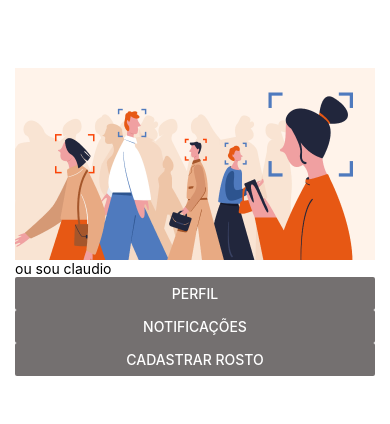
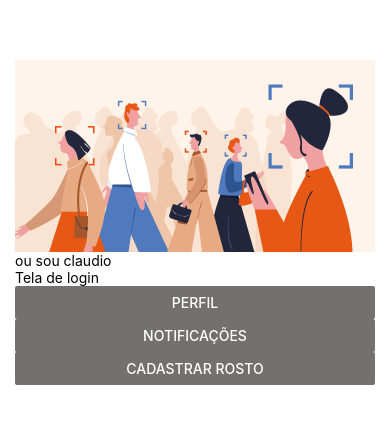
Before and after one commit to berg1618/spy-cam, a React Native app: screen / in a window 390 px wide. Shown: the part 200-624 px from the top of the page. Built offline with nearby package versions, Linux system fonts and the light colour scheme.

Commit message:
pasta components

```diff
--- a/App.js
+++ b/App.js
@@ -1,5 +1,6 @@
 import { StatusBar } from "expo-status-bar";
 import { Button, Image, StyleSheet, Text, View } from "react-native";
+import Login from "./components/Login/";
 import React from "react";
 export default function App() {
   return (
@@ -8,7 +9,13 @@ export default function App() {
         <View>
           <Image source={require("./assets/pagina_incial.png")} />
           <Text>ou sou claudio</Text>
+
         </View>
+
+        {/* ##########----############ */}
+        {/* vcs podem chamar seu componente aqui para poder testar */}
+        <Login />
+         {/* ##########----############ */}
 
         <Button title="Perfil" color="#747070" />
         <Button title="Notificações" color="#747070" />
--- /dev/null
+++ b/components/Login/index.js
@@ -0,0 +1,17 @@
+import { StatusBar } from "expo-status-bar";
+import { Button, Image, StyleSheet, Text, View } from "react-native";
+import React from "react";
+const Login = () => {
+  return (
+    <View>
+      <View>
+        <View>
+
+          <Text>Tela de login</Text>
+        </View>
+      </View>
+    </View>
+  );
+}
+
+export default Login
--- a/package.json
+++ b/package.json
@@ -9,12 +9,15 @@
     "web": "expo start --web"
   },
   "dependencies": {
+    "@expo/webpack-config": "^18.0.1",
     "@nestjs/common": "^9.4.0",
     "@types/react": "~18.0.27",
     "expo": "~48.0.10",
     "expo-status-bar": "~1.4.4",
     "react": "18.2.0",
+    "react-dom": "18.2.0",
     "react-native": "0.71.6",
+    "react-native-web": "~0.18.10",
     "reflect-metadata": "^0.1.13",
     "rxjs": "^7.8.0",
     "typescript": "^4.9.4"
```
Also changed, not shown: components/CadastrarConta/index.js (added), components/CadastrarConta/styles.js (added), components/Login/styles.js (added), 2 other files (tests, documents, lock files or other folders).
